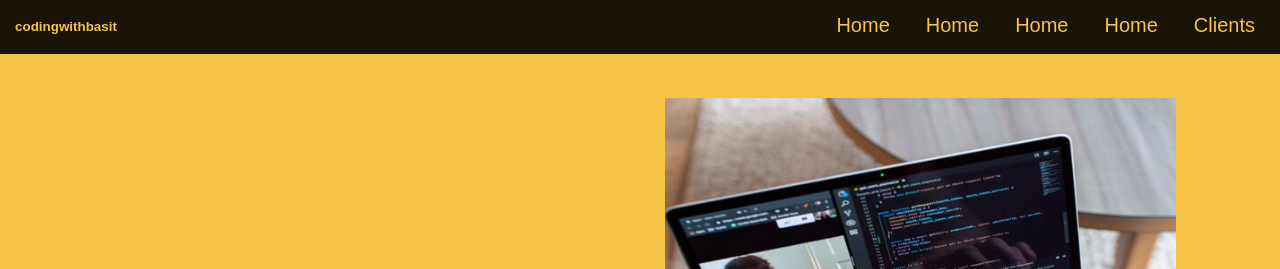
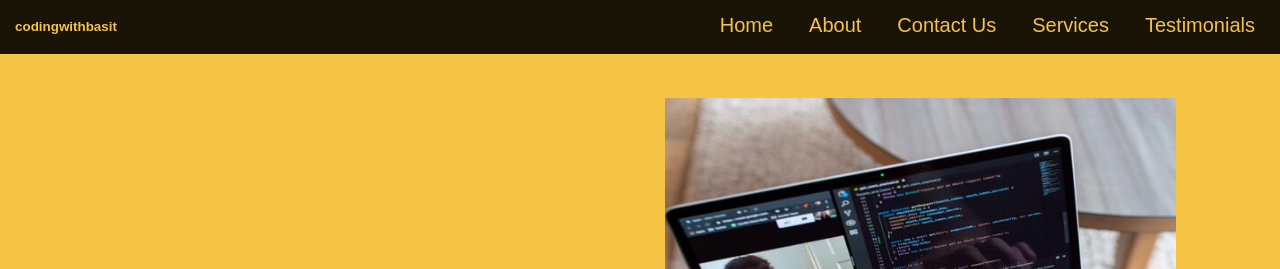
Before and after one commit to basit740/codingwithbasit-test, a plain HTML site: page index.html in a window 1280 px wide. Shown: the top 269 px of the page. Drawn offline with Linux system fonts and the light colour scheme.

Commit message:
fixes in links

```diff
--- a/index.html
+++ b/index.html
@@ -20,10 +20,10 @@
       <nav class="main-nav">
         <ul class="main-nav-list">
           <li><a class="main-nav-link" href="#">Home</a></li>
-          <li><a class="main-nav-link" href="#">Home</a></li>
-          <li><a class="main-nav-link" href="#home">Home</a></li>
-          <li><a class="main-nav-link" href="#">Home</a></li>
-          <li><a class="main-nav-link" href="#clients">Clients</a></li>
+          <li><a class="main-nav-link" href="#">About</a></li>
+          <li><a class="main-nav-link" href="#home">Contact Us</a></li>
+          <li><a class="main-nav-link" href="#">Services</a></li>
+          <li><a class="main-nav-link" href="#clients">Testimonials</a></li>
         </ul>
       </nav>
     </header>
```
